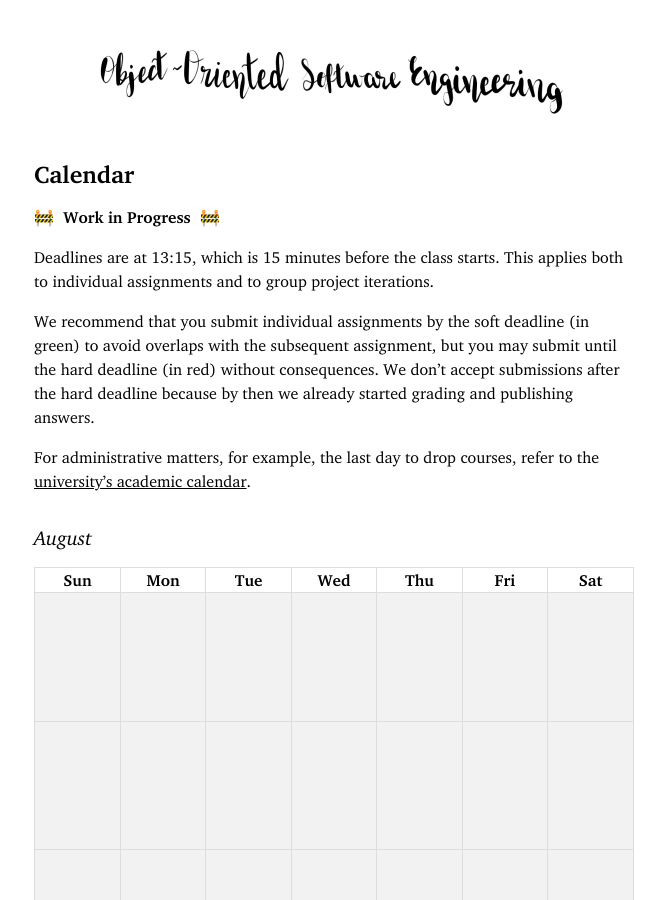
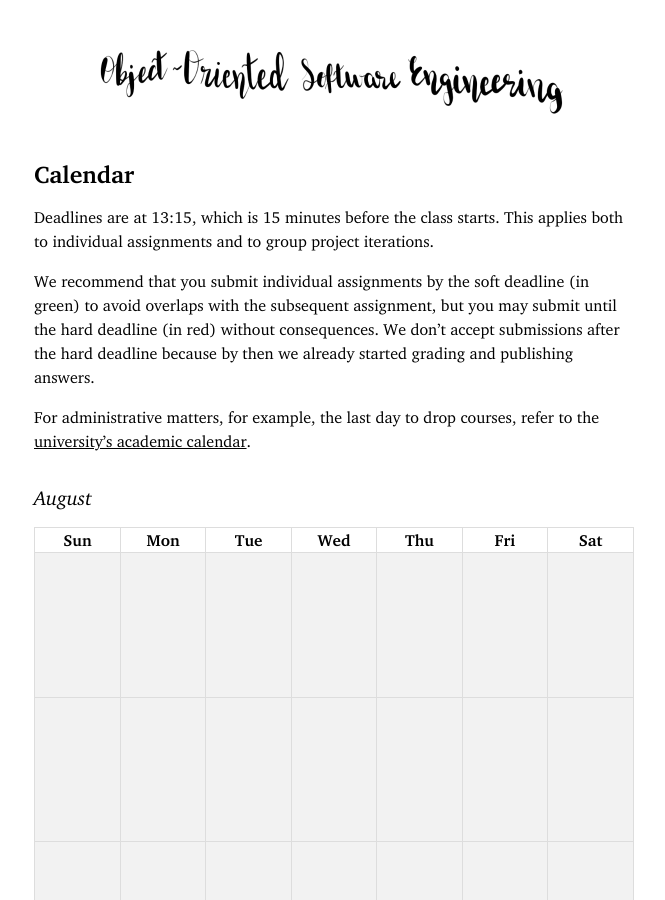
Before and after one commit to skemper/www.jhu-oose.com, a Jekyll site: the page built from calendar/index.md, in a window 1280 px wide and 900 px high. Shown: the whole window, without its empty margins (306-971 px from the left). Built offline with Jekyll 4.4.1, drawn with Linux system fonts in a browser that asks for light colours; our own code applies the rules of GitHub Pages for plain Markdown files.

Commit message:
Remove work in progress

```diff
--- a/calendar/index.md
+++ b/calendar/index.md
@@ -172,13 +172,11 @@ fullCalendar:
   validRange:
     start: 2019-08-29
     end: 2019-12-21
-  aspectRatio: 0.9
+  aspectRatio: 0.8
 ---
 
 Calendar
 ========
-
-**🚧  Work in Progress  🚧**
 
 Deadlines are at 13:15, which is 15 minutes before the class starts. This applies both to individual assignments and to group project iterations.
 
```
